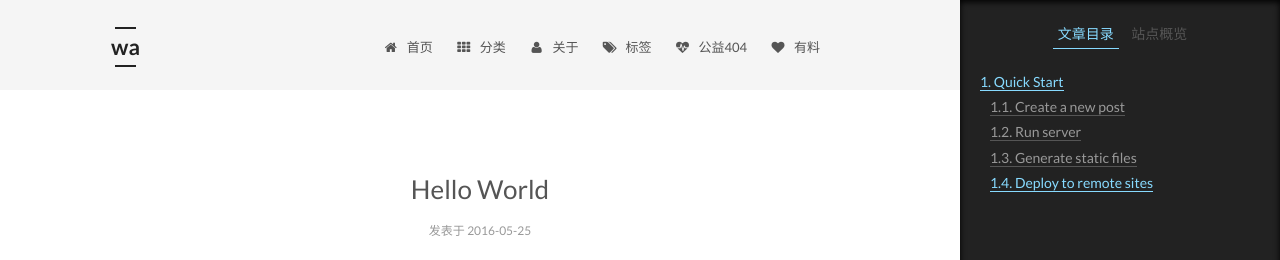
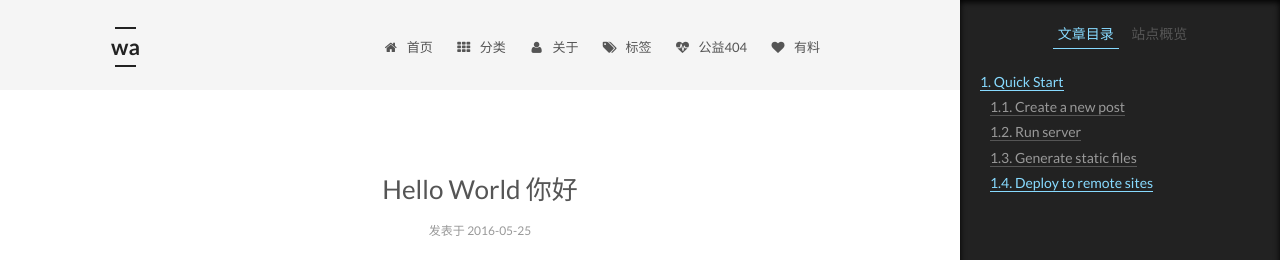
Before and after one commit to sjf7664/sjf7664.github.io, a plain HTML site: page 2016/05/25/hello-world/index.html in a window 1280 px wide. Shown: the top 260 px of the page. Drawn offline with Linux system fonts and the light colour scheme.

Commit message:
Update index.html

```diff
--- a/2016/05/25/hello-world/index.html
+++ b/2016/05/25/hello-world/index.html
@@ -264,7 +264,7 @@
 
 
 
-                Hello World
+                Hello World 你好
 
 
           </h1>
```
